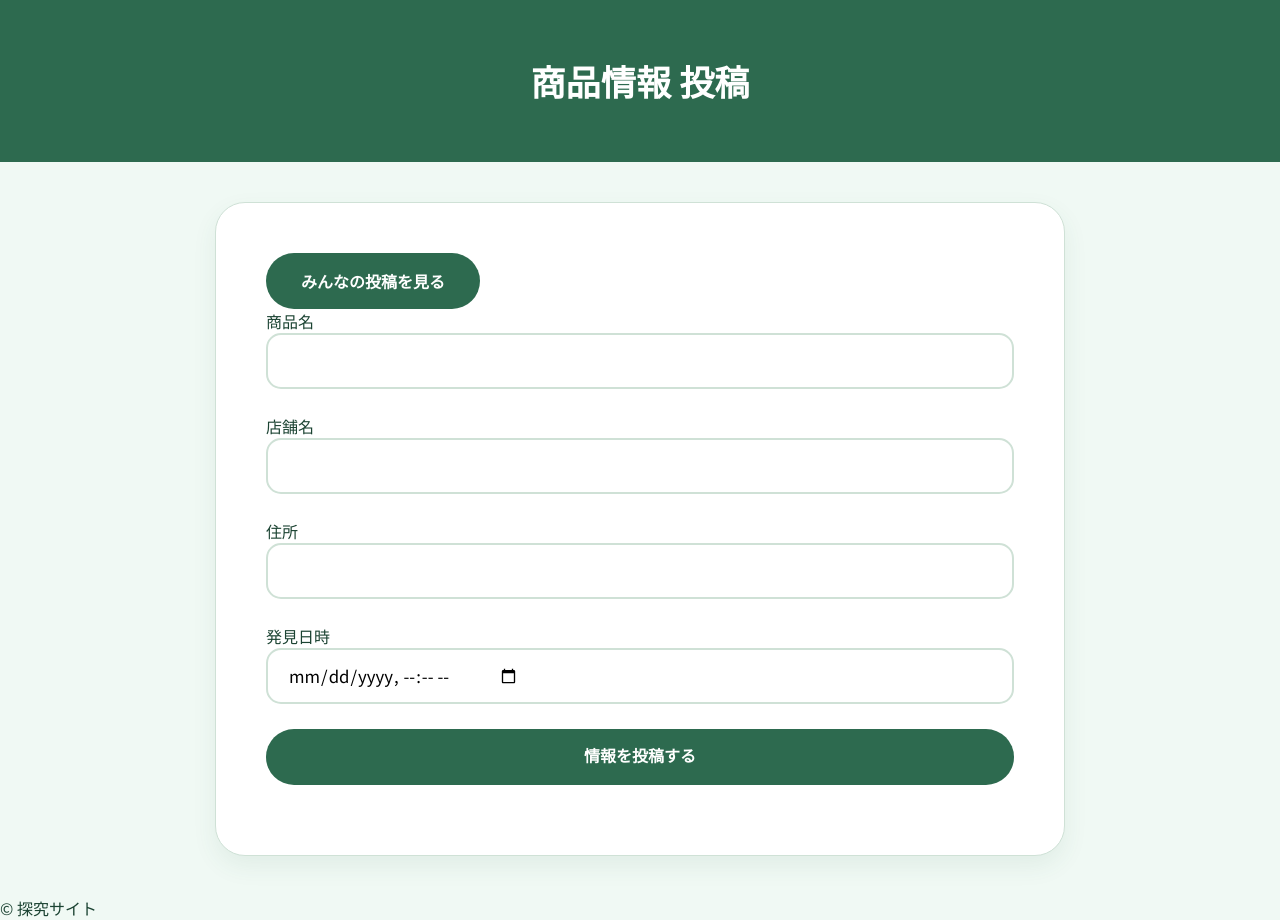
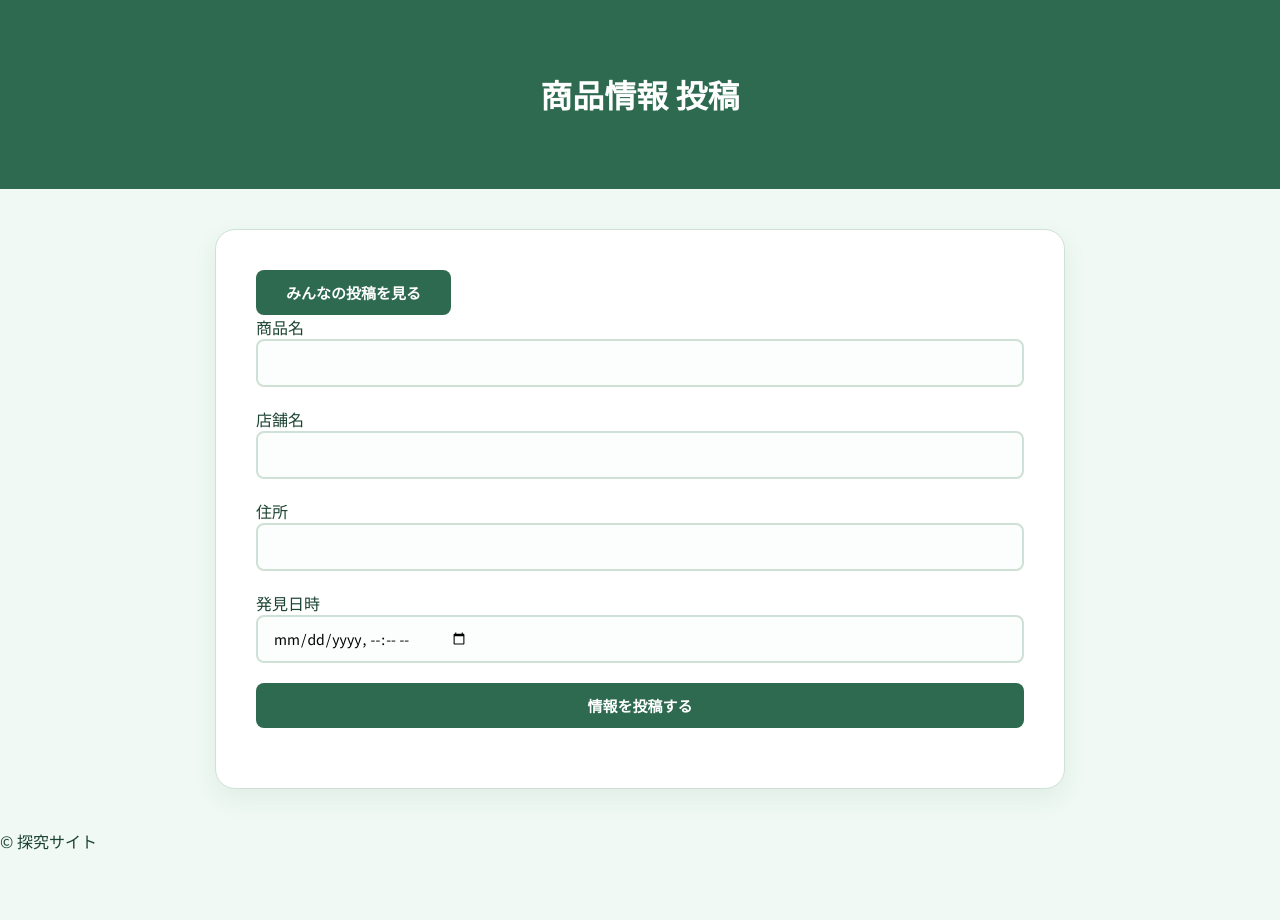
Before and after one commit to mikan12160927/mikanmikan, a plain HTML site: page index.html in a window 1280 px wide. After the commit the page ends 853 px from the top, so only its background shows below. Drawn offline with nearby package versions, Linux system fonts and the light colour scheme.

Commit message:
Update style.css

```diff
--- a/style.css
+++ b/style.css
@@ -7,9 +7,13 @@
     --color-primary-light: #40916C;
     --color-accent: #D8F3DC;
     --color-text-main: #1B4332;
-    --color-text-muted: #588157;
     --color-border: #CFE1D6;
     --shadow-soft: 0 10px 25px rgba(45, 106, 79, 0.08);
+}
+
+/* 全ての要素から下線を強制的に消す */
+* {
+    text-decoration: none !important;
 }
 
 body {
@@ -26,93 +30,94 @@ body {
 header {
     background-color: var(--color-primary);
     color: white;
-    padding: 60px 20px;
+    padding: 50px 20px;
     text-align: center;
-    /* ヘッダー自体の高さを確保して余裕を持たせる */
-}
-
-header h1 {
-    margin: 0;
-    font-size: 2.2em;
-    font-weight: 700;
-    line-height: 1.2;
 }
 
 main {
     flex-grow: 1;
     width: 90%;
     max-width: 850px;
-    /* めり込みを完全に防ぐため、マイナス値を一切排除 */
+    /* めり込みを完全に排除 */
     margin: 40px auto;
-    padding: 50px;
+    padding: 40px;
     background-color: var(--color-surface);
-    border-radius: 30px;
+    border-radius: 20px;
     box-shadow: var(--shadow-soft);
     border: 1px solid var(--color-border);
     box-sizing: border-box;
 }
 
-/* リンクの変な下線を消去 */
-a {
-    text-decoration: none;
-}
-
-/* ボタン内の文字を上下中央に配置 */
-.nav-button, button[type="submit"], .control-button {
-    background-color: var(--color-primary);
-    color: white !important;
-    padding: 0 35px; /* 左右のみpadding */
-    height: 56px; /* 高さを固定 */
-    display: inline-flex;
-    align-items: center; /* 垂直方向中央 */
-    justify-content: center; /* 水平方向中央 */
-    border: none;
-    border-radius: 50px;
-    cursor: pointer;
-    font-weight: 700;
-    font-size: 1em;
-    transition: 0.3s;
-    text-decoration: none !important; /* 下線を完全に消す */
-    line-height: 1; /* 文字の浮き上がりを抑制 */
-}
-
-.nav-button:hover, button[type="submit"]:hover, .control-button:hover {
-    background-color: var(--color-primary-light);
-    transform: translateY(-2px);
-}
-
-/* 入力欄の文字位置調整 */
+/* 入力欄のスタイル */
 input[type="text"],
 input[type="datetime-local"],
 .search-controls select {
     width: 100%;
-    height: 56px; /* ボタンと高さを揃える */
-    padding: 0 20px;
+    height: 48px; /* 少し高さを抑える */
+    padding: 0 15px;
     border: 2px solid var(--color-border);
-    border-radius: 15px;
+    border-radius: 8px; /* 丸すぎない角丸 */
     box-sizing: border-box;
-    margin-bottom: 25px;
-    font-size: 1.05em;
+    margin-bottom: 20px;
+    font-size: 14px;
     font-family: inherit;
     display: flex;
     align-items: center;
-    line-height: 56px; /* 行高で中央寄せを補助 */
+    background-color: #FBFEFC;
 }
 
+/* 検索・更新ボタン専用：デカすぎ・丸すぎを解消 */
 .search-controls {
     display: grid;
-    grid-template-columns: 1fr 180px auto auto;
-    gap: 15px;
-    margin-bottom: 40px;
-    align-items: center; /* 検索バー内の要素を横並びで中央に */
+    grid-template-columns: 1fr 150px 80px 80px; /* ボタン幅を固定してコンパクトに */
+    gap: 10px;
+    margin-bottom: 30px;
+    align-items: center;
+}
+
+.control-button {
+    height: 48px; /* 入力欄と同じ高さ */
+    padding: 0; /* 幅指定があるのでpaddingは0 */
+    background-color: var(--color-primary);
+    color: white;
+    border: none;
+    border-radius: 8px; /* 丸すぎない、シュッとした角丸 */
+    cursor: pointer;
+    font-weight: 700;
+    font-size: 14px;
+    display: flex;
+    align-items: center;
+    justify-content: center;
+    transition: 0.2s;
+}
+
+/* 投稿ボタン（メインボタン）も少し形を整える */
+.nav-button, button[type="submit"] {
+    background-color: var(--color-primary);
+    color: white;
+    padding: 12px 30px;
+    border: none;
+    border-radius: 8px;
+    cursor: pointer;
+    font-weight: 700;
+    font-size: 15px;
+    display: inline-flex;
+    align-items: center;
+    justify-content: center;
+    transition: 0.2s;
+}
+
+.nav-button:hover, .control-button:hover, button[type="submit"]:hover {
+    background-color: var(--color-primary-light);
+    transform: translateY(-1px);
 }
 
 .item-card {
     background-color: var(--color-surface);
     border: 1px solid var(--color-border);
-    border-left: 10px solid var(--color-primary);
-    border-radius: 25px;
-    padding: 30px;
+    border-left: 6px solid var(--color-primary);
+    border-radius: 12px;
+    padding: 25px;
     margin-bottom: 20px;
 }
 
@@ -120,8 +125,8 @@ input[type="datetime-local"],
     margin: 0 0 10px 0;
     color: var(--color-primary);
     border-bottom: 2px solid var(--color-accent);
-    padding-bottom: 8px;
-    line-height: 1.4; /* 見出しの文字浮き防止 */
+    padding-bottom: 5px;
+    line-height: 1.5;
 }
 
 .disabled {
@@ -133,7 +138,4 @@ input[type="datetime-local"],
     .search-controls {
         grid-template-columns: 1fr;
     }
-    .search-controls input, .search-controls select {
-        margin-bottom: 10px;
-    }
 }
```
